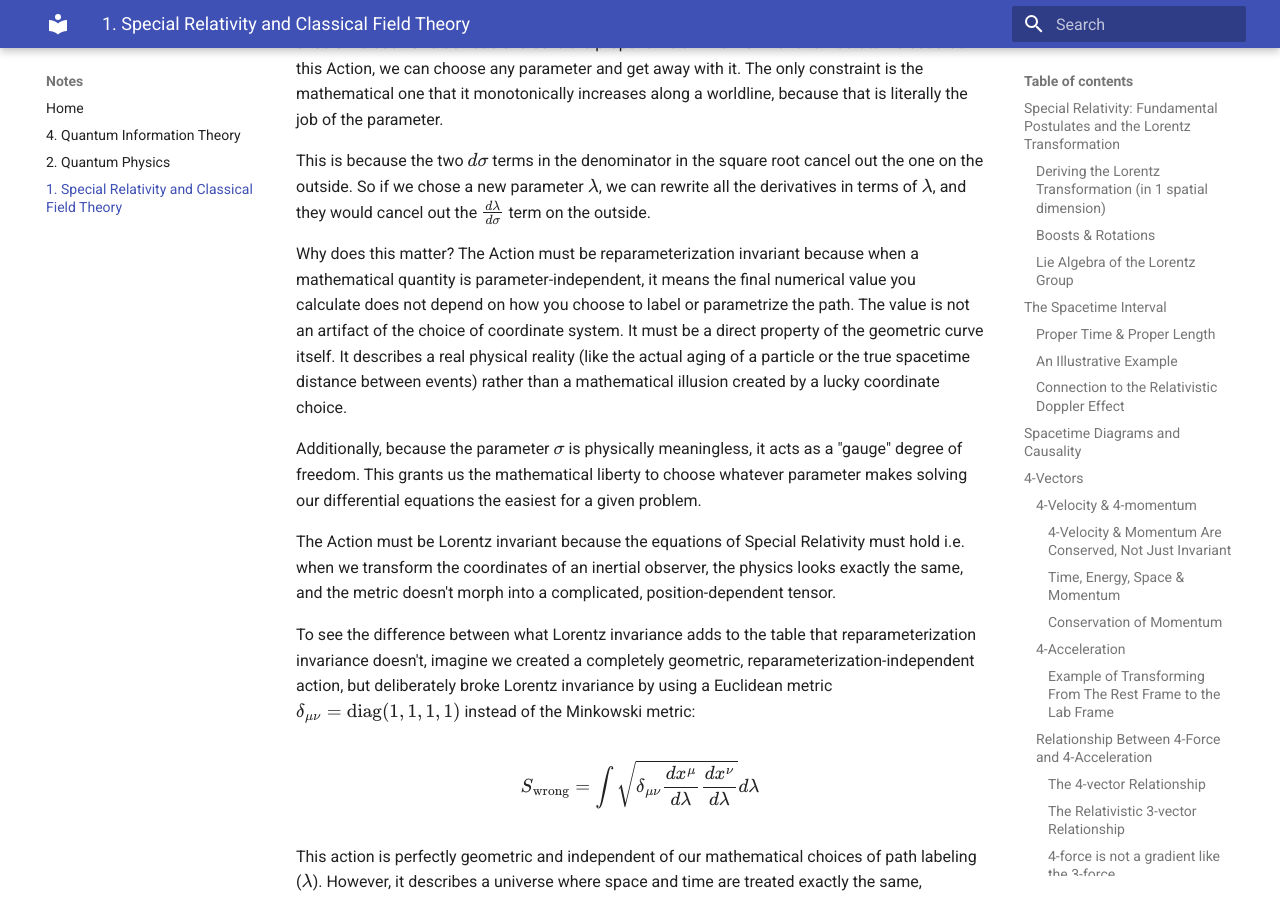
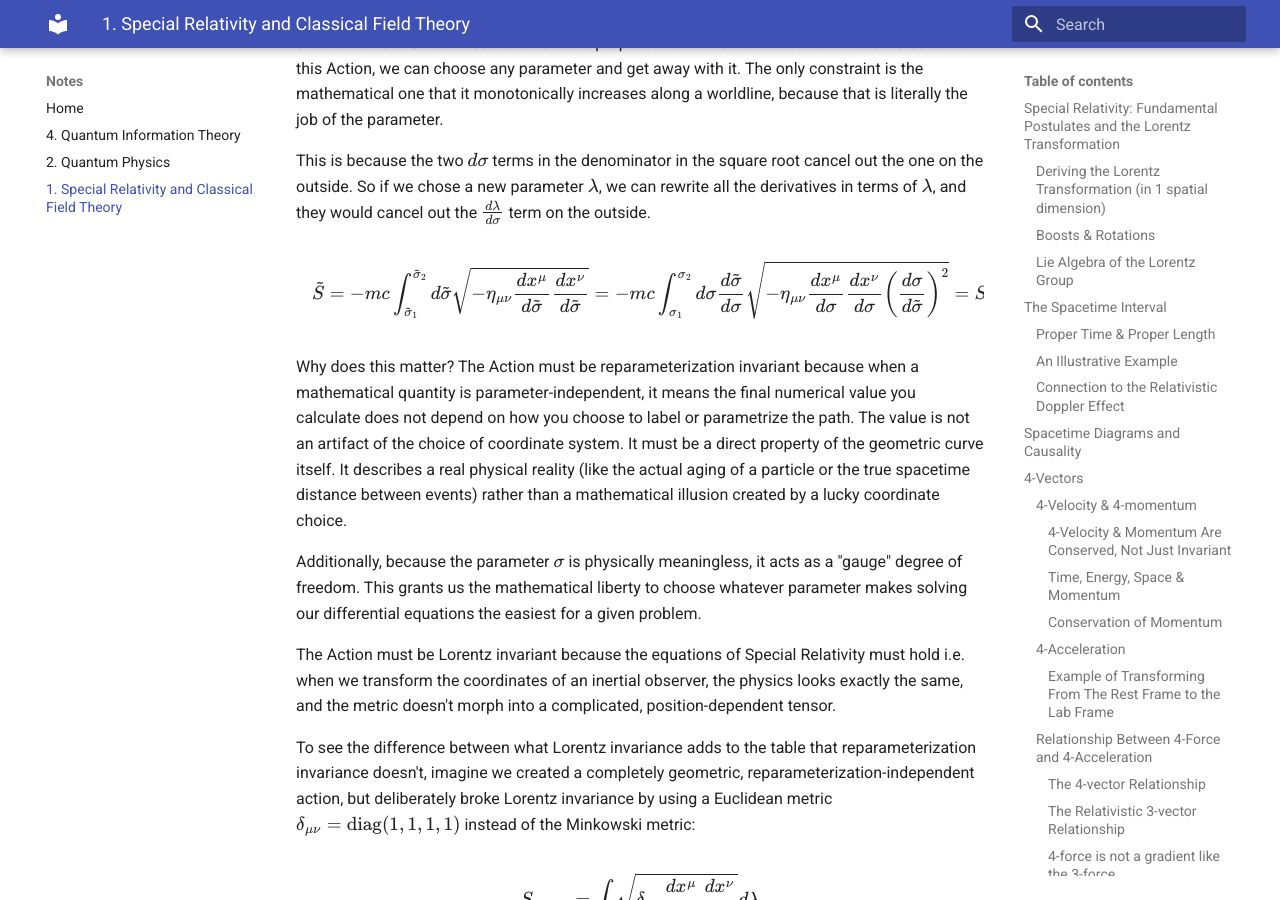
Before and after one commit to regstuff/notes, an MkDocs documentation site: the page built from docs/special_relativity_classical_field_theory.md, in a window 1280 px wide and 900 px high, scrolled down 32578 px. Built offline with MkDocs 1.6.1 and Material for MkDocs 9.7.7, drawn with Linux system fonts in a browser that asks for light colours.

Commit message:
Update special_relativity_classical_field_theory.md

```diff
--- a/docs/special_relativity_classical_field_theory.md
+++ b/docs/special_relativity_classical_field_theory.md
@@ -786,8 +786,9 @@ The Action is Lorentz invariant since all the dummy indices are contracted, whic
 
 We have used $\sigma$ as the parameter of the functionals. In the non-relativistic case, we used time $t$, however with Special Relativity, coordinate time depends on the reference frame, so which $t$ should we use? One obvious choice is the proper time $\tau$ which is invariant. But it turns out that in this Action, we can choose any parameter and get away with it. The only constraint is the mathematical one that it monotonically increases along a worldline, because that is literally the job of the parameter.
 
+This is because the two $d\sigma$ terms in the denominator in the square root cancel out the one on the outside. So if we chose a new parameter $\lambda$, we can rewrite all the derivatives in terms of $\lambda$, and they would cancel out the $\frac{d\lambda}{d\sigma}$ term on the outside.
 
-This is because the two $d\sigma$ terms in the denominator in the square root cancel out the one on the outside. So if we chose a new parameter $\lambda$, we can rewrite all the derivatives in terms of $\lambda$, and they would cancel out the $\frac{d\lambda}{d\sigma}$ term on the outside.
+$$\tilde{S} = -mc \int_{\tilde{\sigma}_1}^{\tilde{\sigma}_2} d\tilde{\sigma} \sqrt{-\eta_{\mu\nu} \frac{dx^\mu}{d\tilde{\sigma}} \frac{dx^\nu}{d\tilde{\sigma}}} = -mc \int_{\sigma_1}^{\sigma_2} d\sigma \frac{d\tilde{\sigma}}{d\sigma} \sqrt{-\eta_{\mu\nu} \frac{dx^\mu}{d\sigma} \frac{dx^\nu}{d\sigma} \left( \frac{d\sigma}{d\tilde{\sigma}} \right)^2} = S$$
 
 Why does this matter? The Action must be reparameterization invariant because when a mathematical quantity is parameter-independent, it means the final numerical value you calculate does not depend on how you choose to label or parametrize the path. The value is not an artifact of the choice of coordinate system. It must be a direct property of the geometric curve itself. It describes a real physical reality (like the actual aging of a particle or the true spacetime distance between events) rather than a mathematical illusion created by a lucky coordinate choice.
 
```
